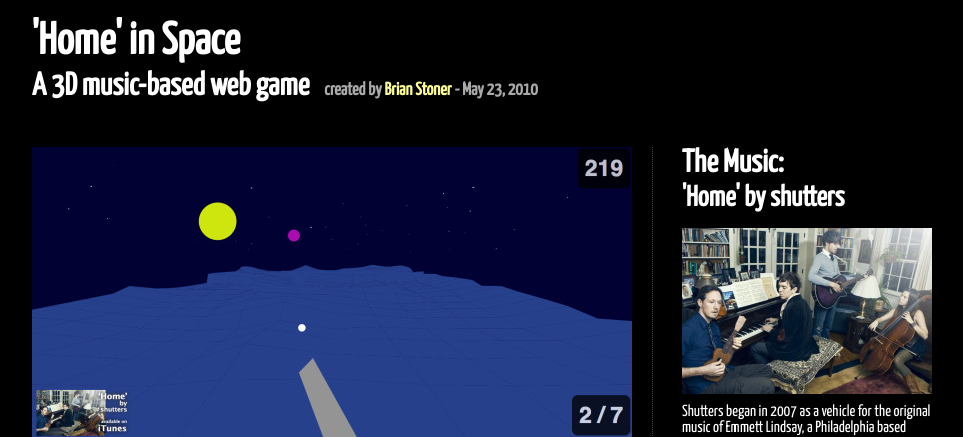
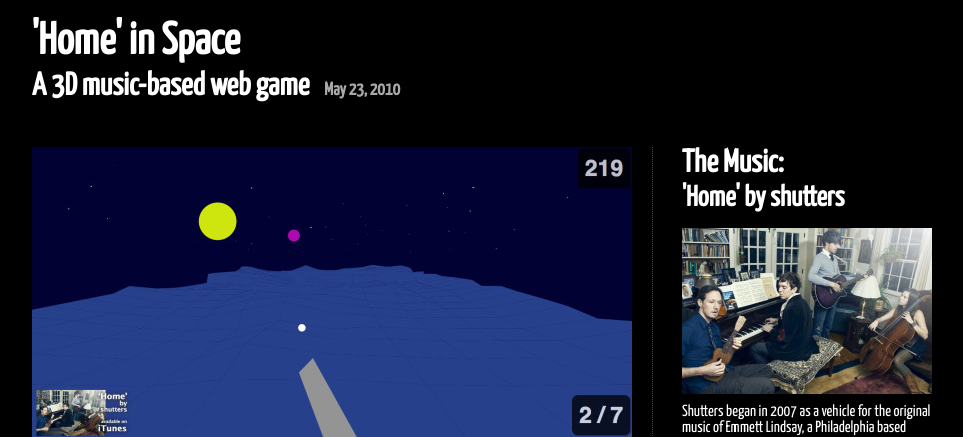
Before and after one commit to brownman/labs, a Python web app: template public/templates/homeinspace/main.html in a window 1280 px wide. Shown: the top 437 px of the page, without its empty margins (158-1121 px from the left). Run offline with Jinja, Linux system fonts and the light colour scheme; the template is opened without the code that fills it, so the values that code supplies are empty.

Commit message:
stupid stuff

```diff
--- a/public/templates/homeinspace/main.html
+++ b/public/templates/homeinspace/main.html
@@ -16,7 +16,7 @@
 	<div id="headerWrapper">
 		<div id="headerInner">
 			<h1>'Home' in Space</h1>
-			<h2>A 3D music-based web game <span class='headerName'>created by <a href="http://brian-stoner.com">Brian Stoner</a> - May 23, 2010</span></h2>
+			<h2>A 3D music-based web game <span class='headerName'> May 23, 2010</span></h2>
 		</div>
 	</div>
 	<div id="bodyWrapper">
```
